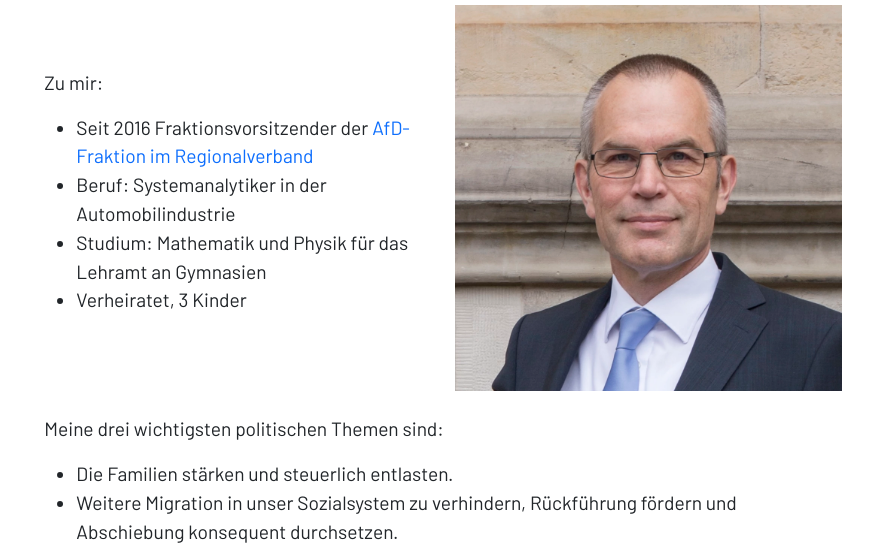
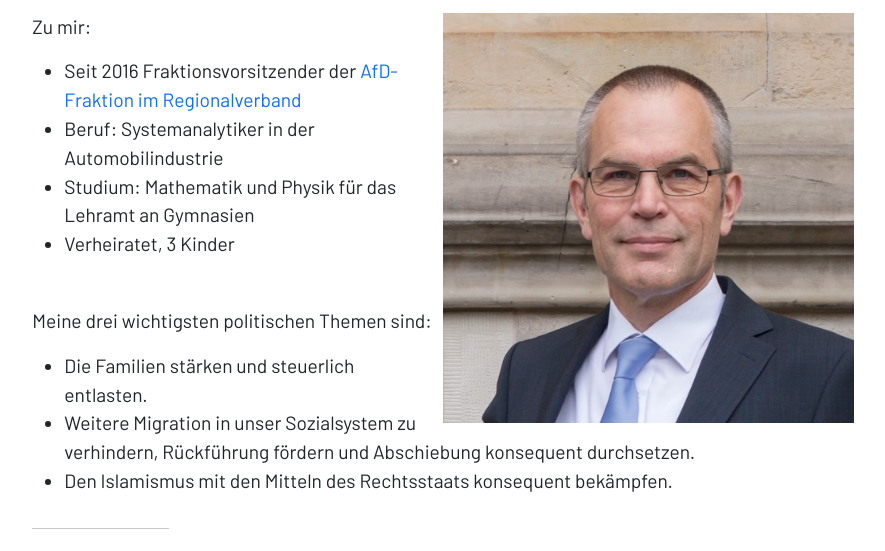
Before and after one commit to g10f/landtagswahl-ni, a website: page web/index.html in a window 1280 px wide. Shown: the part 246-797 px from the top of the page, without its empty margins (197-1082 px from the left). Drawn offline with Linux system fonts and the light colour scheme.

Commit message:
layout cleanup

```diff
--- a/web/index.html
+++ b/web/index.html
@@ -23,18 +23,14 @@
     </header>
 
     <main>
-        <h1 class="">Für die Freiheit und den Rechtsstaat</h1>
-        <div class="container">
+        <h1 class="mb-3">Für die Freiheit und den Rechtsstaat</h1>
+        <div class="clearfix">
 
-            <div class="row d-flex align-items-center">
-
-                <div class="col-md-6 order-md-last">
+            <div class="col-md-6 ms-md-2 mb-md-2 float-md-end">
                 <img src="img/gunnar-scherf.webp" class="img-fluid" alt="Gunnar Scherf">
             </div>
 
-                <div class="col-md-6 ">
-                    <div class="">
-                        <p class="mt-md-1">
+            <p class="mt-3">
                 Zu mir:</p>
             <ul>
                 <li>Seit 2016 Fraktionsvorsitzender der <a href="https://afd-fraktion-rgb.de/">AfD-Fraktion im Regionalverband</a></li>
@@ -42,10 +38,7 @@
                 <li>Studium: Mathematik und Physik für das Lehramt an Gymnasien</li>
                 <li>Verheiratet, 3 Kinder</li>
             </ul>
-                    </div>
-
-                    <div class="d-none d-xxl-inline-block">
-                        <p class="mt-md-1">
+            <p class="mt-3 mt-xl-5">
                 Meine drei wichtigsten politischen Themen sind:</p>
             <ul>
                 <li>Die Familien stärken und steuerlich entlasten.</li>
@@ -54,24 +47,6 @@
             </ul>
         </div>
 
-                </div>
-            </div>
-
-            <div class="row g-5 d-xxl-none">
-                <div class="col-md-12">
-                    <div class="">
-                        <p class="mt-4">
-                            Meine drei wichtigsten politischen Themen sind:</p>
-                        <ul>
-                            <li>Die Familien stärken und steuerlich entlasten.</li>
-                            <li>Weitere Migration in unser Sozialsystem zu verhindern, Rückführung fördern und Abschiebung konsequent durchsetzen.</li>
-                            <li>Den Islamismus mit den Mitteln des Rechtsstaats konsequent bekämpfen.</li>
-                        </ul>
-                    </div>
-                </div>
-            </div>
-
-        </div>
 
         <hr class="col-3 col-md-2 mb-5">
 
@@ -194,9 +169,6 @@
     </symbol>
 </svg>
 
-<!--
-<script src="js/vendor/bootstrap.bundle.min.js"></script>
--->
 
 </body>
 </html>
```
Lines whose indentation alone changed are shown as unchanged.
